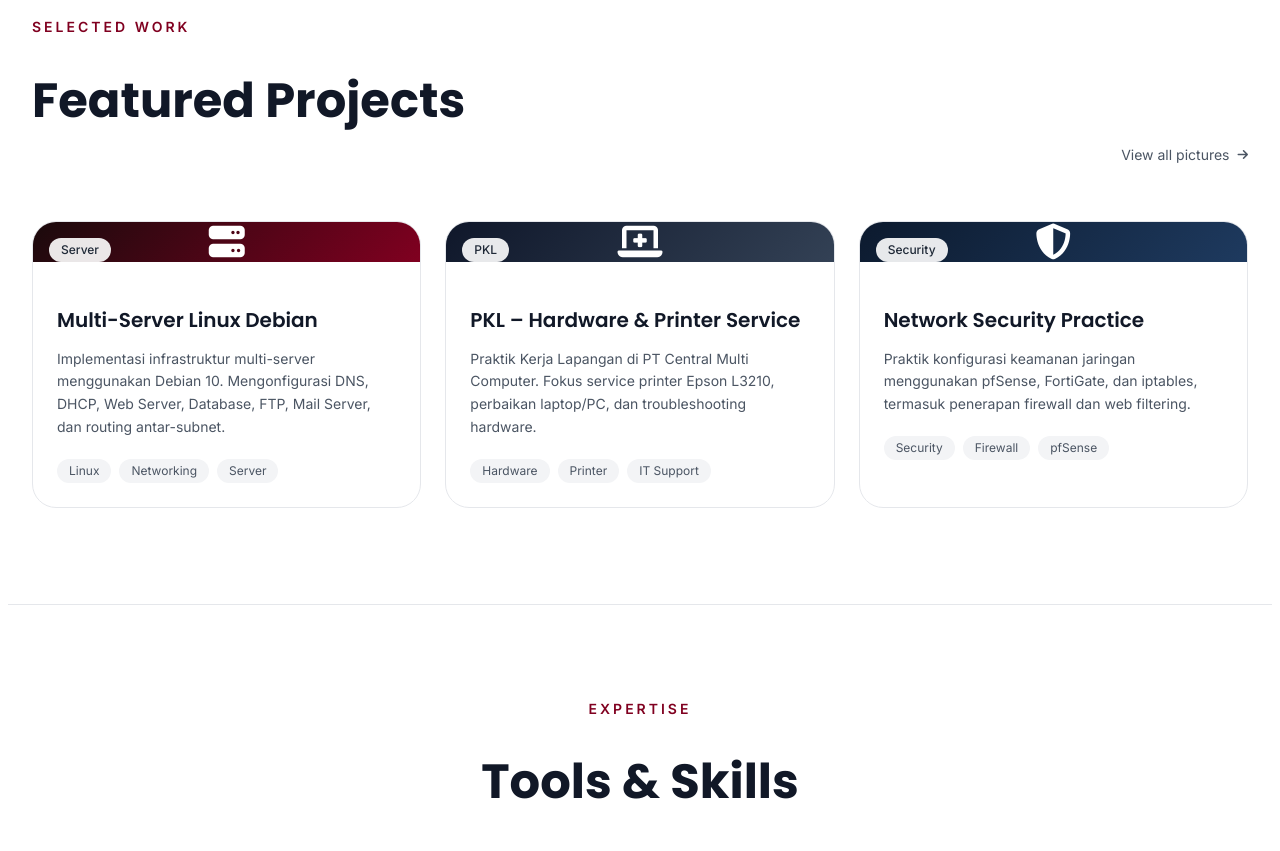
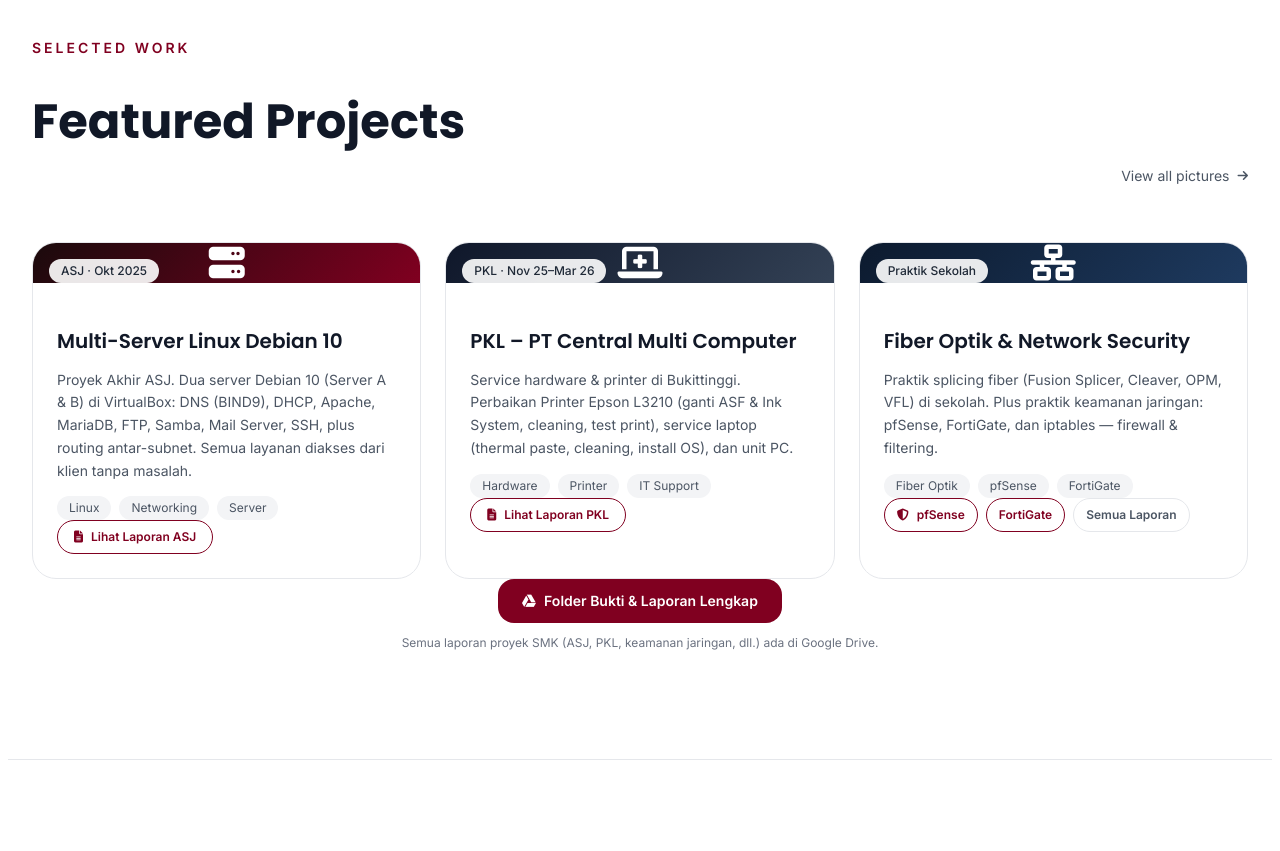
Before and after one commit to Glenarga230608/portofolio, a plain HTML site: page index.html in a window 1280 px wide. Shown: the part 981-1832 px from the top of the page. Drawn offline with Linux system fonts and the light colour scheme.

Commit message:
index.html cv.html

```diff
--- a/index.html
+++ b/index.html
@@ -713,7 +713,6 @@
         <a href="gallery.html" class="hover:text-[#800020] transition-colors">Pictures</a>
         <a href="cv.html" class="hover:text-[#800020] transition-colors">CV</a>
         <a href="transfer.html" class="hover:text-[#800020] transition-colors">Transfer</a>
-        <a href="songs.html" class="hover:text-[#800020] transition-colors">Songs</a>
         <a href="#contact" class="hover:text-[#800020] transition-colors">Contact</a>
       </div>
       <div class="flex items-center gap-2">
@@ -733,7 +732,6 @@
     <a href="gallery.html" class="mobile-link">Pictures</a>
     <a href="cv.html" class="mobile-link">CV</a>
     <a href="transfer.html" class="mobile-link">Transfer</a>
-    <a href="songs.html" class="mobile-link">Songs</a>
     <a href="#contact" class="mobile-link">Contact</a>
   </div>
 
@@ -747,7 +745,7 @@
         <div class="lg:col-span-6 space-y-8">
           <div class="inline-flex items-center gap-2.5 px-4 py-2 rounded-full glass border border-[#E5E7EB]">
             <span class="status-dot"></span>
-            <span class="text-sm font-medium text-[#4B5563]">I'm ready for job</span>
+            <span class="text-sm font-medium text-[#4B5563]">Open to work · TKJ 2026</span>
           </div>
 
           <div class="flex items-center gap-3 text-lg md:text-xl flex-wrap">
@@ -763,7 +761,7 @@
           </h1>
 
           <p class="text-[#4B5563] text-lg md:text-xl max-w-lg leading-relaxed">
-            A passionate explorer of technology and creative arts. From capturing moments through photography and singing my heart out, to diving into gaming and discovering cool tech innovations—if it’s memorable and inspiring, I’m all in.
+            Lulusan SMK Negeri 1 Bukittinggi jurusan Teknik Komputer dan Jaringan (2026). Fokus di administrasi jaringan Linux, perbaikan hardware, dan praktik lapangan. PKL hampir 4 bulan di PT Central Multi Computer Bukittinggi — service printer dan laptop pelanggan. Lebih suka belajar sambil praktik daripada hanya teori.
           </p>
 
           <div class="flex flex-wrap gap-4 pt-2">
@@ -855,56 +853,80 @@
       </div>
 
       <div class="grid md:grid-cols-3 gap-6">
-        <!-- Project 1 -->
+        <!-- Project 1 ASJ -->
         <article class="project-card rounded-3xl overflow-hidden">
           <div class="h-40 relative overflow-hidden flex items-center justify-center" style="background: linear-gradient(135deg, #1a0a0c, #800020);">
             <i class="fas fa-server text-white text-4xl opacity-90"></i>
-            <span class="absolute top-4 left-4 px-3 py-1 text-xs font-medium rounded-full bg-white/90 text-gray-800 shadow-sm">Server</span>
+            <span class="absolute top-4 left-4 px-3 py-1 text-xs font-medium rounded-full bg-white/90 text-gray-800 shadow-sm">ASJ · Okt 2025</span>
           </div>
           <div class="p-6">
-            <h3 class="font-display font-semibold text-xl mb-2 text-gray-900">Multi-Server Linux Debian</h3>
-            <p class="text-[#4B5563] text-sm leading-relaxed mb-5">Implementasi infrastruktur multi-server menggunakan Debian 10. Mengonfigurasi DNS, DHCP, Web Server, Database, FTP, Mail Server, dan routing antar-subnet.</p>
-            <div class="flex flex-wrap gap-2">
+            <h3 class="font-display font-semibold text-xl mb-2 text-gray-900">Multi-Server Linux Debian 10</h3>
+            <p class="text-[#4B5563] text-sm leading-relaxed mb-4">Proyek Akhir ASJ. Dua server Debian 10 (Server A &amp; B) di VirtualBox: DNS (BIND9), DHCP, Apache, MariaDB, FTP, Samba, Mail Server, SSH, plus routing antar-subnet. Semua layanan diakses dari klien tanpa masalah.</p>
+            <div class="flex flex-wrap gap-2 mb-4">
               <span class="text-xs px-3 py-1 rounded-full bg-gray-100 text-[#4B5563]">Linux</span>
               <span class="text-xs px-3 py-1 rounded-full bg-gray-100 text-[#4B5563]">Networking</span>
               <span class="text-xs px-3 py-1 rounded-full bg-gray-100 text-[#4B5563]">Server</span>
             </div>
+            <a href="https://drive.google.com/file/d/1PdJWJfUaqlPFQzQVwgNQ8dc25o5HcvZv/view" target="_blank" rel="noopener" class="btn-outline-solid inline-flex items-center gap-2 px-4 py-2 rounded-full text-xs font-semibold transition-all">
+              <i class="fas fa-file-alt"></i> Lihat Laporan ASJ
+            </a>
           </div>
         </article>
 
-        <!-- Project 2 -->
+        <!-- Project 2 PKL -->
         <article class="project-card rounded-3xl overflow-hidden">
           <div class="h-40 relative overflow-hidden flex items-center justify-center" style="background: linear-gradient(135deg, #0f172a, #334155);">
             <i class="fas fa-laptop-medical text-white text-4xl opacity-90"></i>
-            <span class="absolute top-4 left-4 px-3 py-1 text-xs font-medium rounded-full bg-white/90 text-gray-800 shadow-sm">PKL</span>
+            <span class="absolute top-4 left-4 px-3 py-1 text-xs font-medium rounded-full bg-white/90 text-gray-800 shadow-sm">PKL · Nov 25–Mar 26</span>
           </div>
           <div class="p-6">
-            <h3 class="font-display font-semibold text-xl mb-2 text-gray-900">PKL – Hardware & Printer Service</h3>
-            <p class="text-[#4B5563] text-sm leading-relaxed mb-5">Praktik Kerja Lapangan di PT Central Multi Computer. Fokus service printer Epson L3210, perbaikan laptop/PC, dan troubleshooting hardware.</p>
-            <div class="flex flex-wrap gap-2">
+            <h3 class="font-display font-semibold text-xl mb-2 text-gray-900">PKL – PT Central Multi Computer</h3>
+            <p class="text-[#4B5563] text-sm leading-relaxed mb-4">Service hardware &amp; printer di Bukittinggi. Perbaikan Printer Epson L3210 (ganti ASF &amp; Ink System, cleaning, test print), service laptop (thermal paste, cleaning, install OS), dan unit PC.</p>
+            <div class="flex flex-wrap gap-2 mb-4">
               <span class="text-xs px-3 py-1 rounded-full bg-gray-100 text-[#4B5563]">Hardware</span>
               <span class="text-xs px-3 py-1 rounded-full bg-gray-100 text-[#4B5563]">Printer</span>
               <span class="text-xs px-3 py-1 rounded-full bg-gray-100 text-[#4B5563]">IT Support</span>
             </div>
+            <a href="https://drive.google.com/file/d/1fcINQSpKA6p8sHDJNmkUJ3tafpFdOg9K/view" target="_blank" rel="noopener" class="btn-outline-solid inline-flex items-center gap-2 px-4 py-2 rounded-full text-xs font-semibold transition-all">
+              <i class="fas fa-file-alt"></i> Lihat Laporan PKL
+            </a>
           </div>
         </article>
 
-        <!-- Project 3 -->
+        <!-- Project 3 Fiber + Security evidence -->
         <article class="project-card rounded-3xl overflow-hidden">
           <div class="h-40 relative overflow-hidden flex items-center justify-center" style="background: linear-gradient(135deg, #0c1a2e, #1e3a5f);">
-            <i class="fas fa-shield-halved text-white text-4xl opacity-90"></i>
-            <span class="absolute top-4 left-4 px-3 py-1 text-xs font-medium rounded-full bg-white/90 text-gray-800 shadow-sm">Security</span>
+            <i class="fas fa-network-wired text-white text-4xl opacity-90"></i>
+            <span class="absolute top-4 left-4 px-3 py-1 text-xs font-medium rounded-full bg-white/90 text-gray-800 shadow-sm">Praktik Sekolah</span>
           </div>
           <div class="p-6">
-            <h3 class="font-display font-semibold text-xl mb-2 text-gray-900">Network Security Practice</h3>
-            <p class="text-[#4B5563] text-sm leading-relaxed mb-5">Praktik konfigurasi keamanan jaringan menggunakan pfSense, FortiGate, dan iptables, termasuk penerapan firewall dan web filtering.</p>
+            <h3 class="font-display font-semibold text-xl mb-2 text-gray-900">Fiber Optik &amp; Network Security</h3>
+            <p class="text-[#4B5563] text-sm leading-relaxed mb-4">Praktik splicing fiber (Fusion Splicer, Cleaver, OPM, VFL) di sekolah. Plus praktik keamanan jaringan: pfSense, FortiGate, dan iptables — firewall &amp; filtering.</p>
+            <div class="flex flex-wrap gap-2 mb-4">
+              <span class="text-xs px-3 py-1 rounded-full bg-gray-100 text-[#4B5563]">Fiber Optik</span>
+              <span class="text-xs px-3 py-1 rounded-full bg-gray-100 text-[#4B5563]">pfSense</span>
+              <span class="text-xs px-3 py-1 rounded-full bg-gray-100 text-[#4B5563]">FortiGate</span>
+            </div>
             <div class="flex flex-wrap gap-2">
-              <span class="text-xs px-3 py-1 rounded-full bg-gray-100 text-[#4B5563]">Security</span>
-              <span class="text-xs px-3 py-1 rounded-full bg-gray-100 text-[#4B5563]">Firewall</span>
-              <span class="text-xs px-3 py-1 rounded-full bg-gray-100 text-[#4B5563]">pfSense</span>
+              <a href="https://drive.google.com/file/d/1XX3eOTXurxbKpR9GaxGv1Y-1dwu398Xo/view" target="_blank" rel="noopener" class="btn-outline-solid inline-flex items-center gap-2 px-3 py-2 rounded-full text-xs font-semibold transition-all">
+                <i class="fas fa-shield-halved"></i> pfSense
+              </a>
+              <a href="https://drive.google.com/file/d/1qcDqBKZXG0tCyCFMELxn_XRHfsT60em9/view" target="_blank" rel="noopener" class="btn-outline-solid inline-flex items-center gap-2 px-3 py-2 rounded-full text-xs font-semibold transition-all">
+                FortiGate
+              </a>
+              <a href="https://drive.google.com/drive/folders/1w58qFLNsobtU5ANc2oBvY3C-EK3-DLIH" target="_blank" rel="noopener" class="btn-outline-maroon inline-flex items-center gap-2 px-3 py-2 rounded-full text-xs font-semibold transition-all">
+                Semua Laporan
+              </a>
             </div>
           </div>
         </article>
+      </div>
+
+      <div class="mt-10 text-center">
+        <a href="https://drive.google.com/drive/folders/1w58qFLNsobtU5ANc2oBvY3C-EK3-DLIH" target="_blank" rel="noopener" class="btn-glow inline-flex items-center gap-2 px-6 py-3 rounded-2xl text-sm font-semibold text-white">
+          <i class="fab fa-google-drive"></i> Folder Bukti &amp; Laporan Lengkap
+        </a>
+        <p class="text-xs text-[#6B7280] mt-3">Semua laporan proyek SMK (ASJ, PKL, keamanan jaringan, dll.) ada di Google Drive.</p>
       </div>
     </div>
   </section>
```
Also changed, not shown: cv.html (+4 -3 lines).
